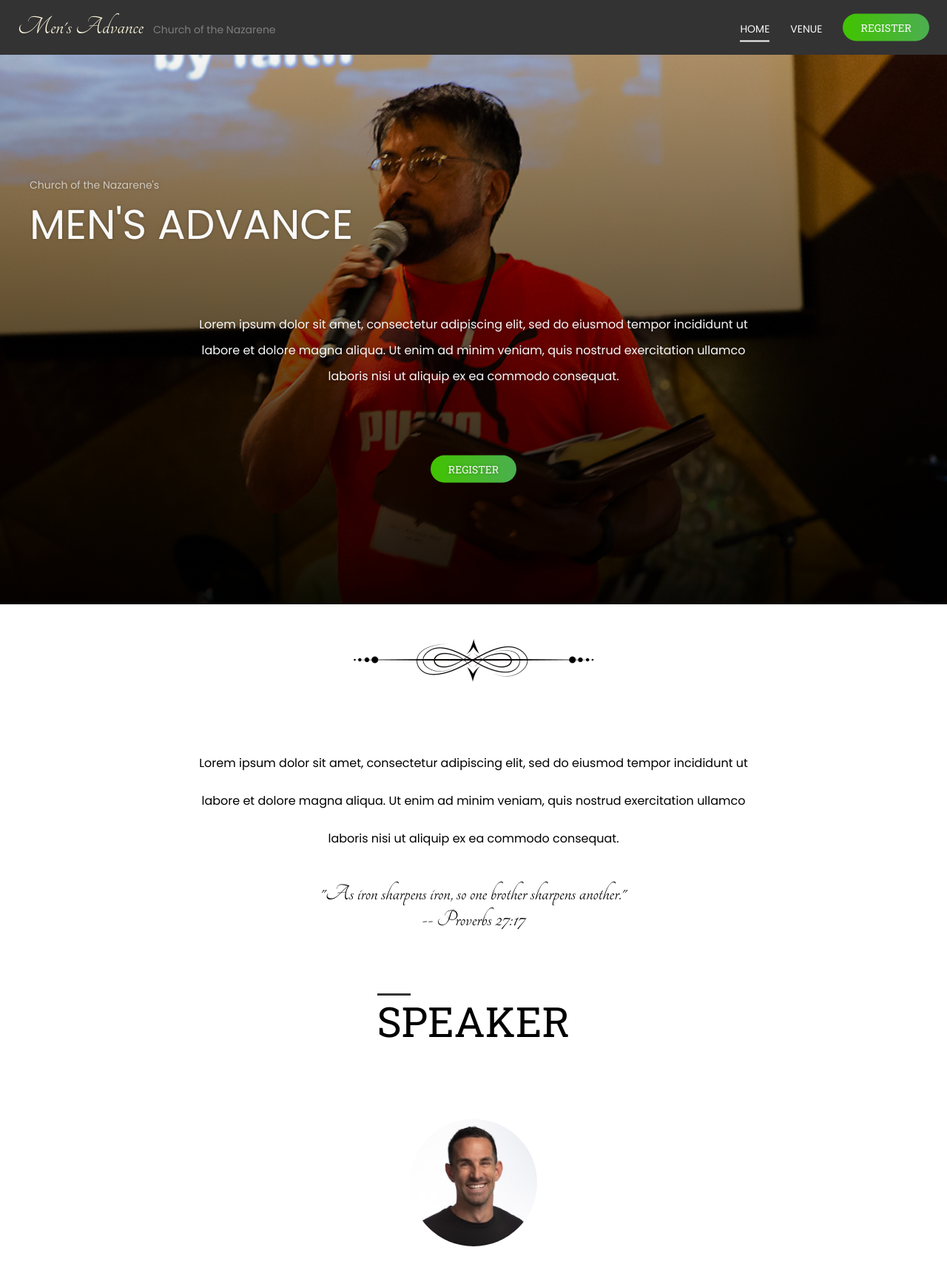
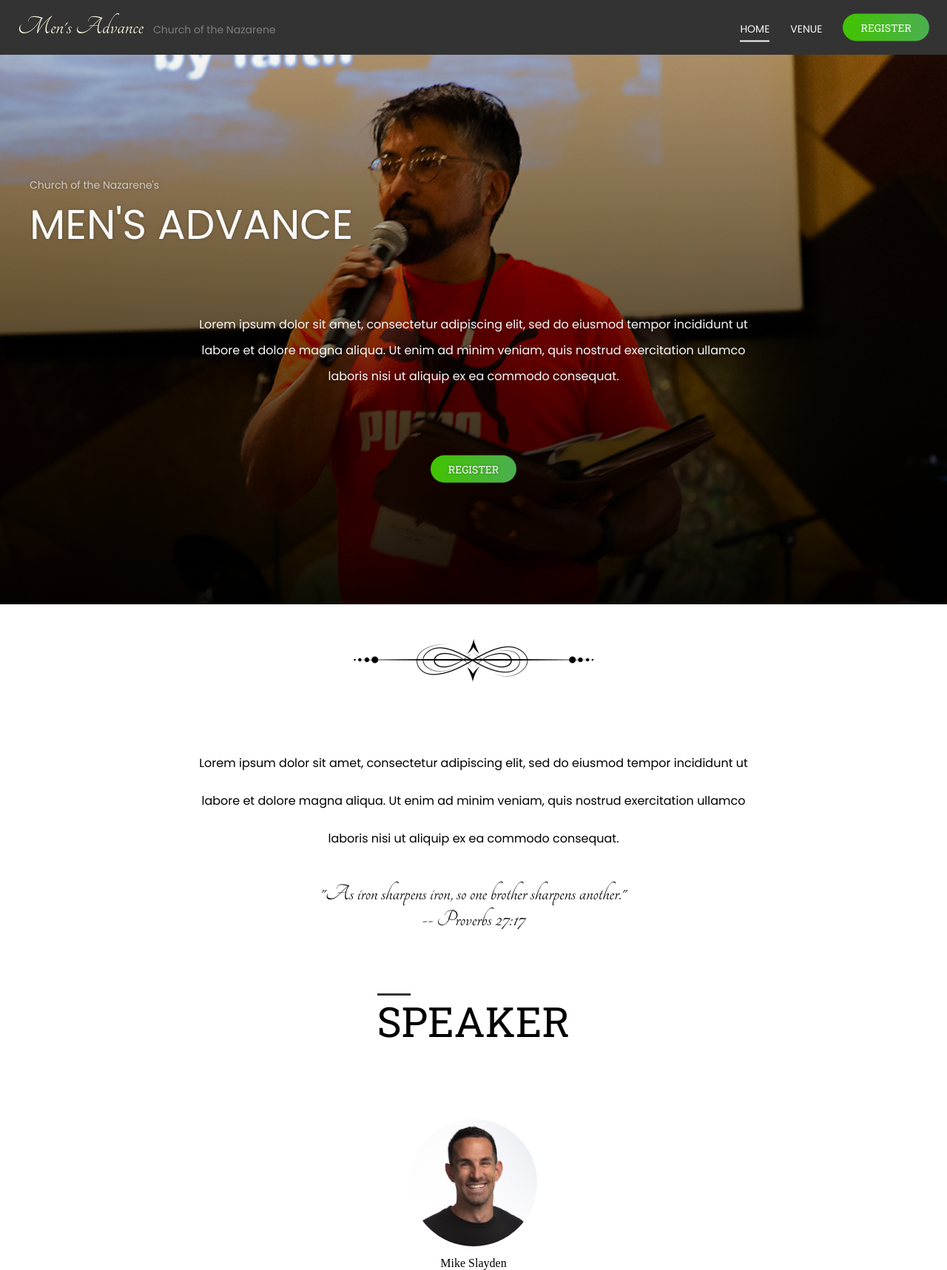
Before and after one commit to juliancoleman/mens-advance, a Jekyll site: the page built from index.html, in a window 1280 px wide. Shown: the whole page at 74% size. Built offline with Jekyll 4.4.1, drawn with Linux system fonts in a browser that asks for light colours; before the commit the page ends 1685 px from its top, so only the background shows below that.

Commit message:
adds margin below speaker avatar

```diff
--- a/_includes/speaker-card.html
+++ b/_includes/speaker-card.html
@@ -2,4 +2,5 @@
   <figure class="speaker-avatar">
     <img src="{{ speaker.avatar }}" alt="{{ speaker.name }}" height="172">
   </figure>
+  <p class="speaker-name">{{ speaker.name }}</p>
 </div>
--- a/_sass/components/speaker-card.scss
+++ b/_sass/components/speaker-card.scss
@@ -2,10 +2,14 @@
   text-align: center;
 
   .speaker-avatar {
-    margin: 0 auto;
+    margin: 0 auto 0.875rem;
     border-radius: 50%;
     height: 172px;
     width: 172px;
     overflow: hidden;
   }
+
+  .speaker-name {
+    margin: 0;
+  }
 }
```
